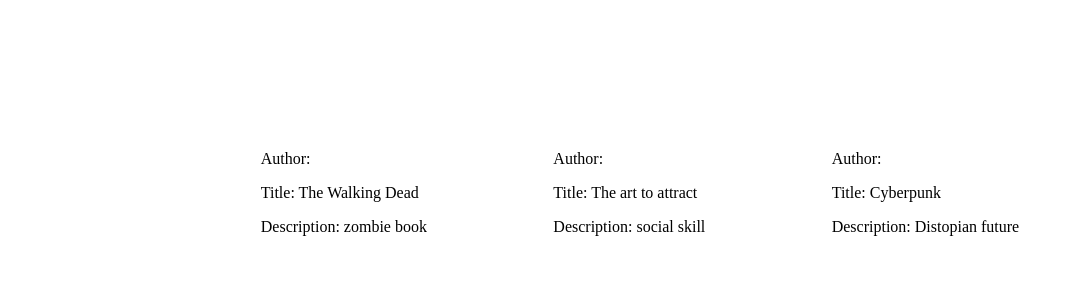
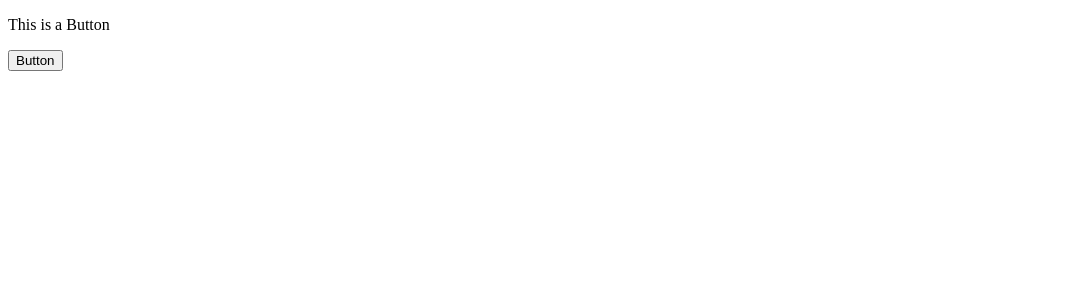
Before and after one commit to KushalAbhishek/abc, a React (Vite) app in the folder vite-project/: page / in a window 1280 px wide. Shown: the top 300 px of the page, without its empty margins (0-1074 px from the left). Built offline with nearby package versions, Linux system fonts and the light colour scheme.

Commit message:
react-fundamentals

```diff
--- a/vite-project/src/App.jsx
+++ b/vite-project/src/App.jsx
@@ -1,114 +1,19 @@
-import Profile from "./Profile.jsx"
-import ProductCard from "./ProductCard.jsx"
-import Greeting from "./Greeting.jsx"
 import "./App.css"
-import BlogPost from "./BlogPost.jsx"
+
 
   function App() {
-  /*
-  const name = "Kushal";
-  const age = 21 ;
-  const isStudent = true ;
-  const course = "B.tech (CSE)";
-  const rollNo = "23VV1A0527";
-  const booGr = "O+ve";
-  const doB = "08/09/2004";
 
-  const productName = "Chocolate";
-  const price = 5000;
-  const isAvailable = true;
-  */
+    const handleClick=()=>{
+      alert("button pressed by")
+    }
 
-  /* const products=[{
-    productName : "Chocolate",
-    price : 5000,
-    isAvailable : true
-  },{
-    productName : "Biscuit",
-    price : 6000,
-    isAvailable : true
-  },{
-    productName : "Honey",
-    price : 7000,
-    isAvailable : true
-  }] */
-  const posts=[
-    {
-      id:1,
-      author:"Kushal Abhishek",
-      title:"The Walking Dead",
-      description:"zombie book"
-    },
-    {
-      id:2,
-      author:"Karan Ashish",
-      title:"The art to attract",
-      description:"social skill"
-    },
-    {
-      id:3,
-      author:"Abhi",
-      title:"Cyberpunk",
-      description:"Distopian future"
-    }
-  ]
-
-  return (
-    <div className="cart">
-      {
-      posts.map((post)=>(
-        <BlogPost
-        key={post.id}
-        author={post.author}
-        title={post.title}
-        description={post.description}
-        />
-      ))
-    }
-    </div>
-
-
-   /*
-   <div className="maincontainer">
-
-     {
-       products.map((product)=>(
-       <ProductCard
-       productName={product.productName}
-       price={product.price}
-       isAvailable={product.isAvailable}
-      />
-      ))
-  }
-
-      </div>
-   */
-   /*
-    <div>
-
-    <Profile />
-
-    <div className="cart">
-      <div className="pro1">
-        <ProductCard className="c1" recievedName={productName} price={5000} isAvailable={true}/>
+    return (
+      <div>
+        <p>This is a Button</p>
+      <button onClick={handleClick}>Button</button>
       </div>
 
-      <div className="pro2">
-        <ProductCard className="c2" recievedName={productName} price={5000} isAvailable={false}/>
-      </div>
-
-    </div>
-
-
-    <div className="iD">
-      <Greeting  recievedName={name} course={course} rollNo={rollNo} booGr={booGr} doB={doB}/>
-    </div>
-
-
-    </div>*/
-
-
-  )
+    )
 }
 
 export default App
```
